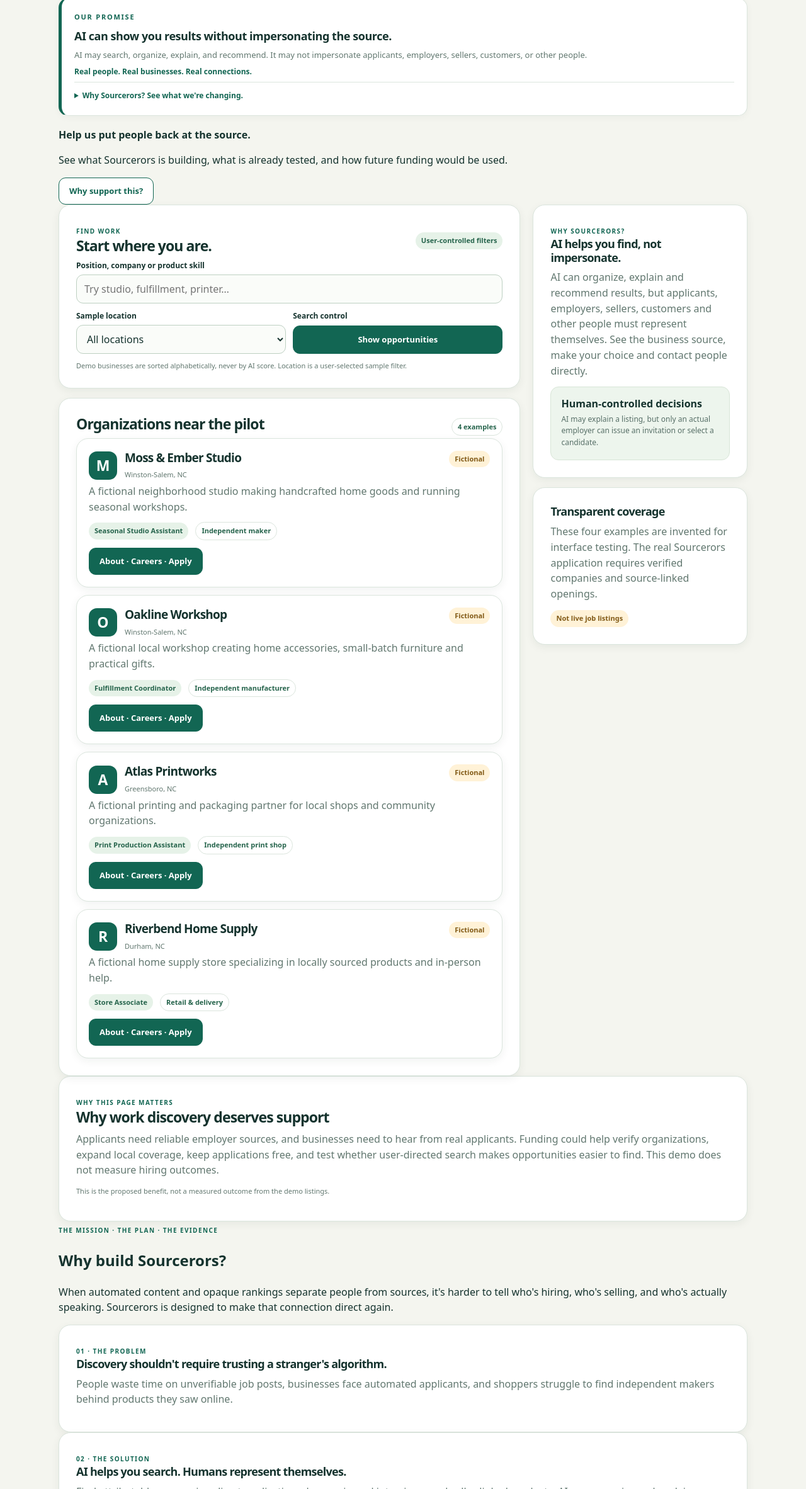
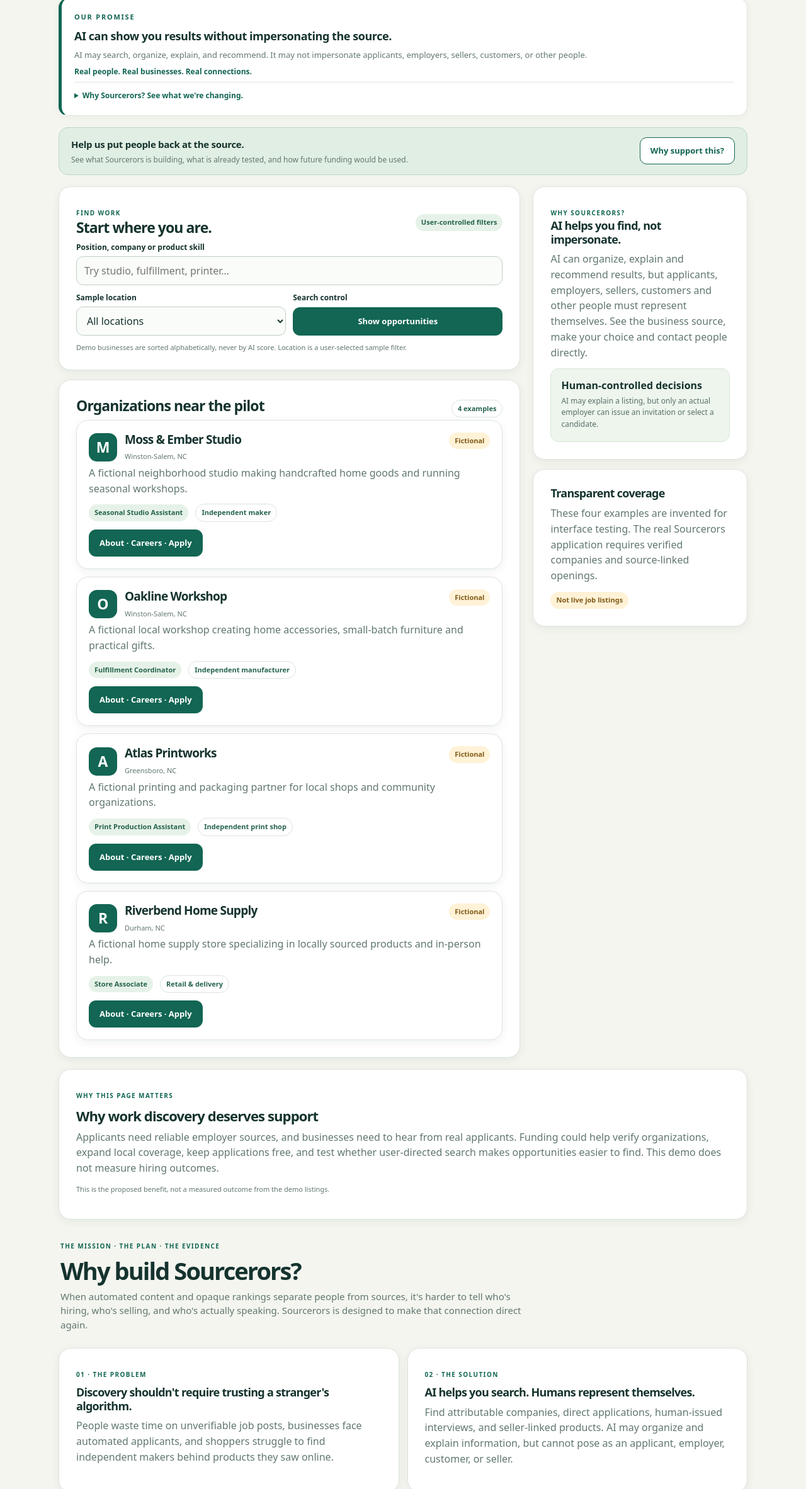
Before and after one commit to ryanlcole/family-planner, a plain HTML site: page sourcerors-preview/index.html in a window 1280 px wide. Shown: the part 435-2800 px from the top of the page at 63% size. Drawn offline with Linux system fonts and the light colour scheme.

Commit message:
style: add mobile-first investor explainer and distinct campaign boundaries

```diff
--- a/sourcerors-preview/preview.css
+++ b/sourcerors-preview/preview.css
@@ -114,3 +114,22 @@ hr{border:0;border-top:1px solid var(--line);margin:15px 0}
 .source-questions p{font-size:13px}
 .source-questions strong{color:var(--ink)}
 @media(max-width:450px){.source-promise{padding:12px 14px}.source-promise .source-statement{font-size:16px}}
+
+/* Crowdfunding narrative; informational only, no payment collection */
+.crowd-callout{display:flex;justify-content:space-between;align-items:center;gap:16px;flex-wrap:wrap;padding:14px 19px;margin:0 0 18px;border-radius:15px;background:#e1eee3;border:1px solid #bad7c1}
+.crowd-callout strong{font-size:15px;letter-spacing:-.02em}
+.crowd-callout p{margin:4px 0 0;color:var(--muted);font-size:12px}
+.crowdfund-section{margin-top:18px;display:grid;gap:16px;scroll-margin-top:16px}
+.funding-context{margin-top:18px}
+.funding-context h2{font-size:22px;margin-top:9px}
+.funding-title{padding:10px 3px}
+.funding-title h2{font-size:clamp(28px,4vw,38px);line-height:1.12;letter-spacing:-.05em;margin:8px 0}
+.funding-title p{color:var(--muted);font-size:15px;max-width:750px;margin:0}
+.funding-grid{display:grid;grid-template-columns:repeat(2,minmax(0,1fr));gap:13px}
+.funding-grid .panel{height:100%}
+.funding-grid h3{margin-top:8px}
+.funding-status ol{padding-left:20px}
+.funding-status li{margin-bottom:8px}
+.funding-boundary{background:#fff3d7;border:1px solid #eedba9;border-radius:12px;padding:13px 16px;font-size:13px;color:#654d20}
+.funding-boundary strong{display:block}
+@media(max-width:620px){.funding-grid{grid-template-columns:1fr}.crowd-callout{align-items:flex-start;flex-direction:column}.crowd-callout .btn{width:100%}}
```
